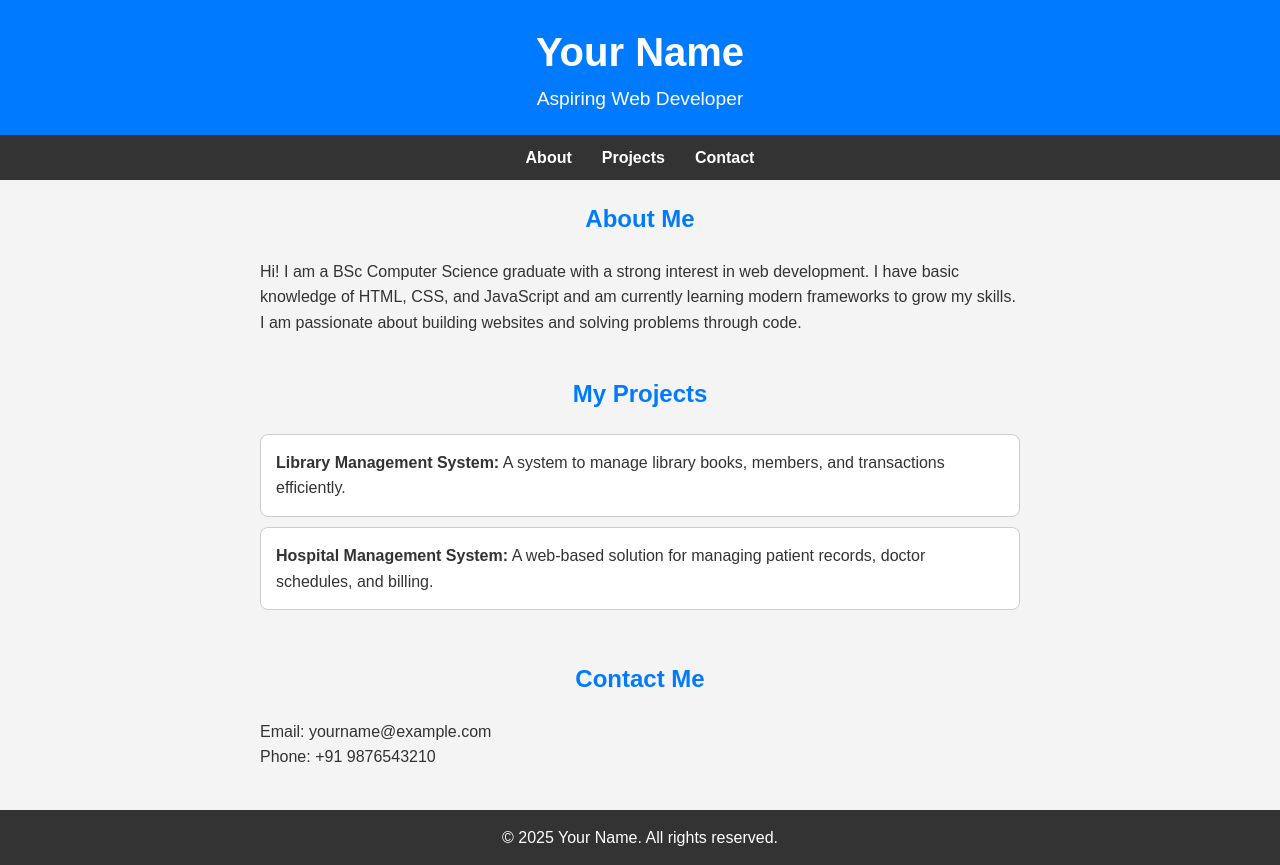
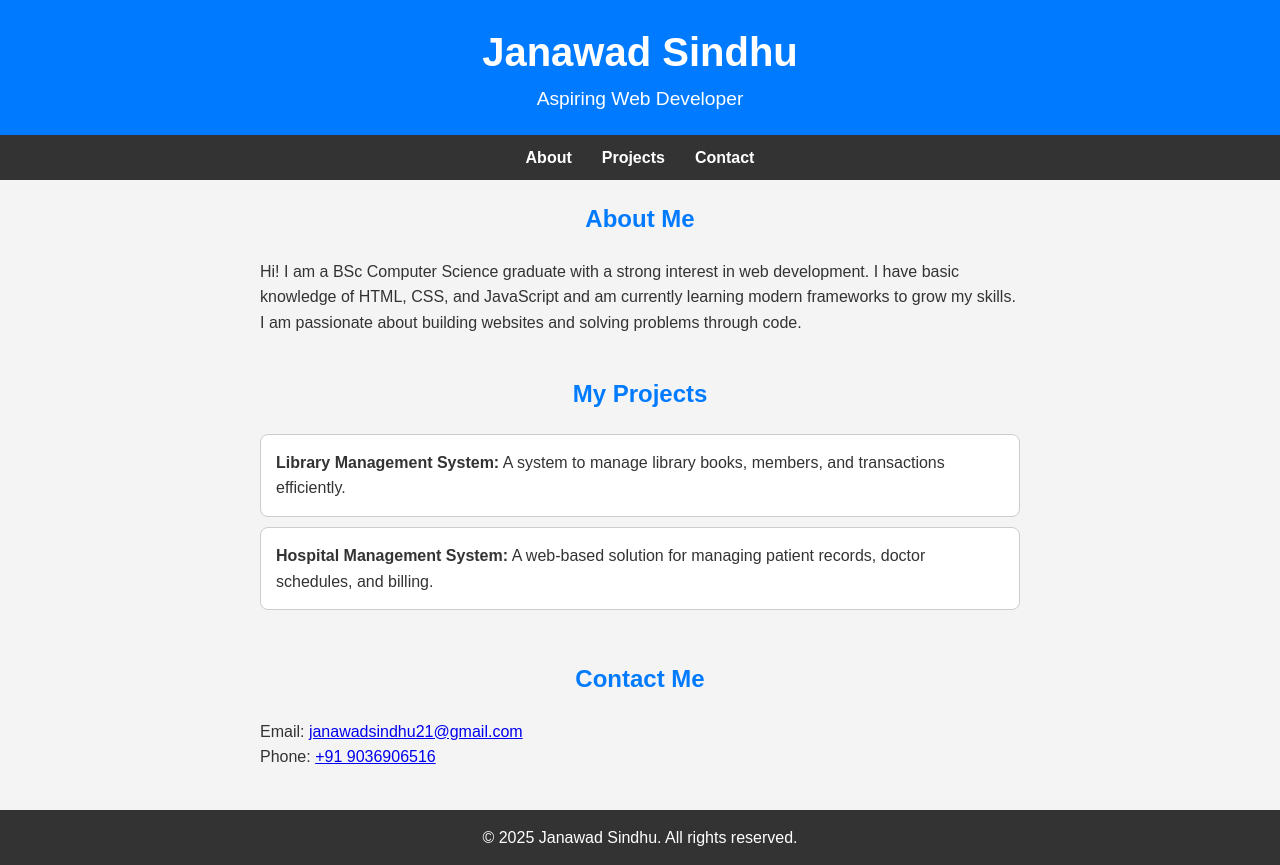
Before and after one commit to janawadsindhu21-spec/portfolio, a plain HTML site: page index.html in a window 1280 px wide. Drawn offline with Linux system fonts and the light colour scheme.

Commit message:
Update index.html

```diff
--- a/index.html
+++ b/index.html
@@ -81,7 +81,7 @@
 </head>
 <body>
   <header>
-    <h1>Your Name</h1>
+    <h1>Janawad Sindhu</h1>
     <p>Aspiring Web Developer</p>
   </header>
 
@@ -116,12 +116,12 @@
 
   <section id="contact">
     <h2>Contact Me</h2>
-    <p>Email: yourname@example.com</p>
-    <p>Phone: +91 9876543210</p>
+    <p>Email: <a href="mailto:janawadsindhu21@gmail.com">janawadsindhu21@gmail.com</a></p>
+    <p>Phone: <a href="tel:+919036906516">+91 9036906516</a></p>
   </section>
 
   <footer>
-    <p>© 2025 Your Name. All rights reserved.</p>
+    <p>© 2025 Janawad Sindhu. All rights reserved.</p>
   </footer>
 </body>
 </html>
```
